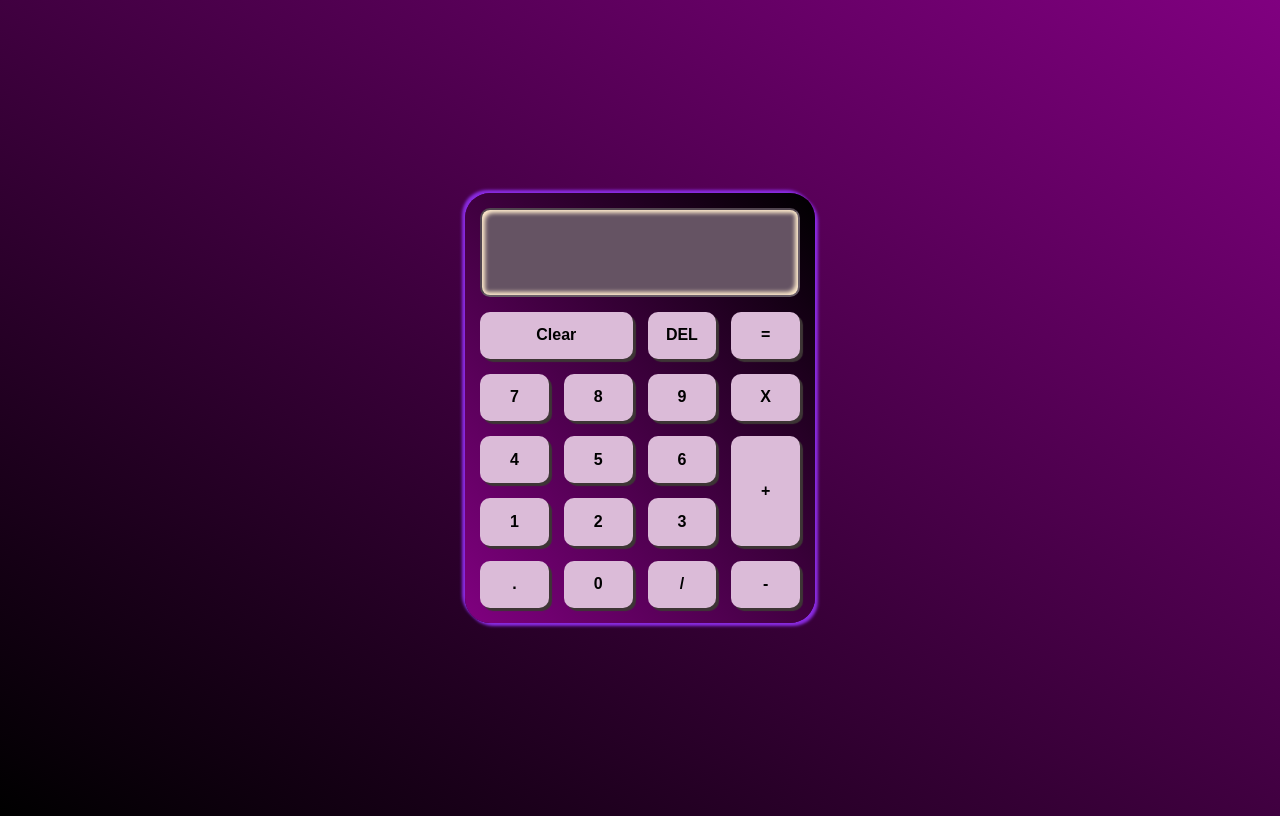
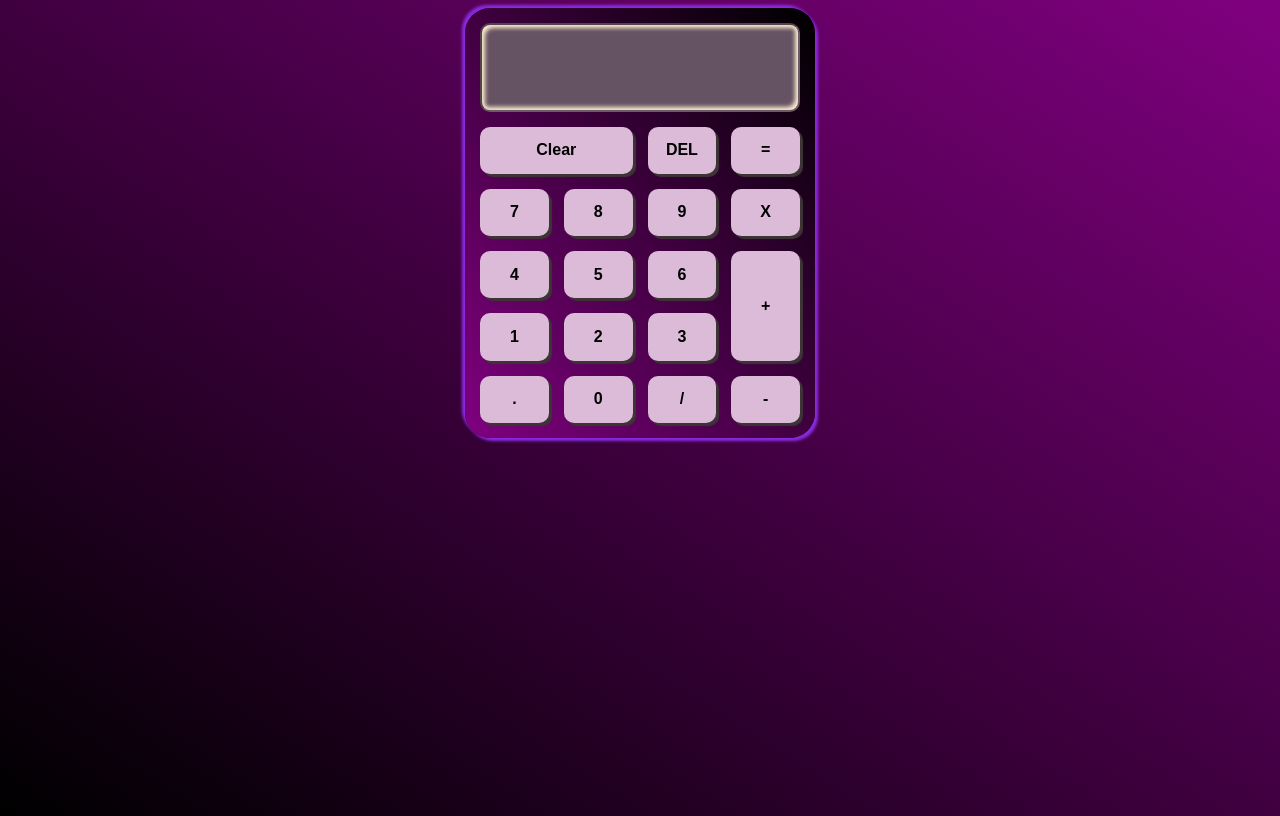
Before and after one commit to Kanak663/calcy, a plain HTML site: page index.html in a window 1280 px wide. Drawn offline with Linux system fonts and the light colour scheme.

Commit message:
Update style.css

```diff
--- a/style.css
+++ b/style.css
@@ -2,7 +2,7 @@
             background: linear-gradient(to bottom left, purple,black);
             display:flex;
             justify-content:center;
-            align-items:center;
+            align-item:center;
             height: 100vh;
 
         }
```
